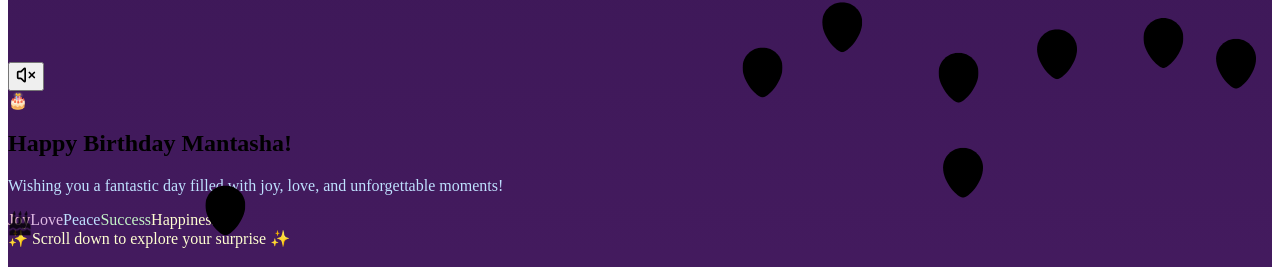
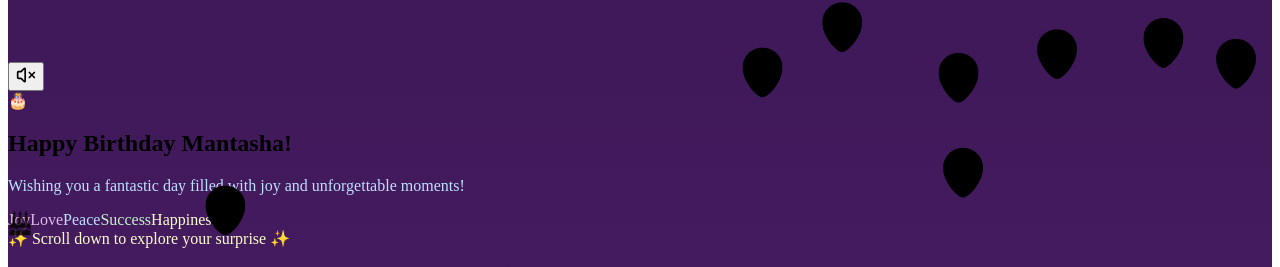
Before and after one commit to sk242002/birthday-website, a React (Vite) app in the folder client/: page / in a window 1280 px wide. Shown: the part 1017-1284 px from the top of the page. Built offline with nearby package versions, Linux system fonts and the light colour scheme.

Commit message:
Assistant checkpoint: Remove 'love' from hero text
Assistant generated file changes:
- client/src/components/HeroSection.tsx: Remove 'with love' from hero text

---

User prompt:

remove with love word

Replit-Commit-Author: Assistant
Replit-Commit-Session-Id: 5b3bd3ca-0ef4-4ad3-8bd0-4581248a5a93

```diff
--- a/client/src/components/HeroSection.tsx
+++ b/client/src/components/HeroSection.tsx
@@ -52,7 +52,7 @@ export default function HeroSection({ name }: HeroSectionProps) {
           animate={{ opacity: 1 }}
           transition={{ duration: 0.8, delay: 1.2 }}
         >
-          Wishing you a fantastic day filled with joy, love, and unforgettable moments!
+          Wishing you a fantastic day filled with joy and unforgettable moments!
         </motion.p>
 
         <motion.div
```
